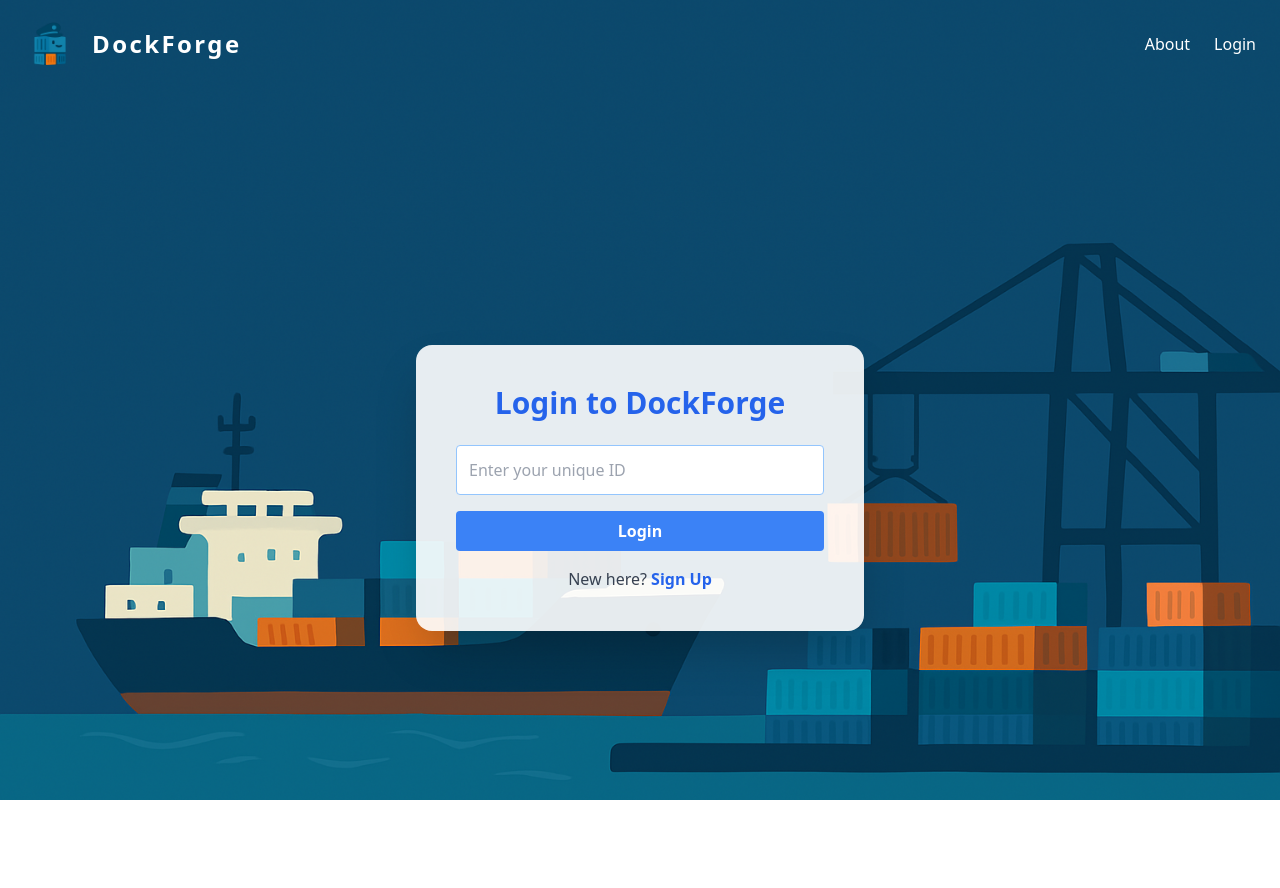
After one commit to uddithmachiraju/DockForge, a Flask app: template templates/login.html in a window 1280 px wide. The commit adds this page. Run offline with Flask 3, Linux system fonts and the light colour scheme; the template is opened without the code that fills it, so the values that code supplies are empty.

Commit message:
Added Login and signup pages and UI

```diff
--- /dev/null
+++ b/templates/base.html
@@ -0,0 +1,51 @@
+<!-- templates/base.html -->
+<!DOCTYPE html>
+<html lang="en">
+<head>
+  <meta charset="UTF-8" />
+  <meta name="viewport" content="width=device-width, initial-scale=1.0" />
+  <title>DockForge - Shipping Yard Saga</title>
+  <link href="https://cdn.jsdelivr.net/npm/tailwindcss@2.2.19/dist/tailwind.min.css" rel="stylesheet">
+  <style>
+    body, html {
+      margin: 0;
+      padding: 0;
+    }
+  </style>
+</head>
+<body class="h-screen w-screen overflow-hidden relative">
+
+  <!-- 🌄 Background -->
+  <img src="/static/images/Background.png" alt="Shipping Yard Background"
+       class="absolute bottom-0 left-0 w-full h-full object-cover object-bottom z-0" />
+
+  <!-- 🌊 Header -->
+  <header class="flex items-center justify-between px-6 py-4 relative z-10">
+    <div class="flex items-center space-x-3">
+        <a href="/" class="flex items-center space-x-3">
+          <img src="/static/images/Logo1.0.png" alt="Logo" class="h-14 w-14 object-contain" />
+          <h1 class="text-white text-2xl font-bold tracking-widest px-0">DockForge</h1>
+        </a>
+    </div>
+    <nav>
+      <ul class="flex gap-6 text-white font-medium">
+        {% if session.get('user_id') %}
+          <li><a href="/" class="hover:text-yellow-300">Home</a></li>
+          <li><a href="/levels" class="hover:text-yellow-300">Levels</a></li>
+          <li><a href="/progress" class="hover:text-yellow-300">Progress</a></li>
+          <li><a href="/logout" class="hover:text-yellow-300">Logout</a></li>
+        {% else %}
+          <li><a href="/about" class="hover:text-yellow-300">About</a></li>
+          <li><a href="/login" class="hover:text-yellow-300">Login</a></li>
+        {% endif %}
+      </ul>
+    </nav>
+  </header>
+
+  <!-- 🔹 Dynamic Content Goes Here -->
+  <main class="relative z-10">
+    {% block content %}{% endblock %}
+  </main>
+
+</body>
+</html>
--- /dev/null
+++ b/templates/login.html
@@ -0,0 +1,22 @@
+<!-- templates/login.html -->
+{% extends "base.html" %}
+
+{% block content %}
+<div class="flex flex-col items-center justify-center pt-100 h-screen">
+  <div class="bg-white bg-opacity-90 backdrop-blur-md p-10 rounded-2xl shadow-2xl w-full max-w-md z-10">
+    <h2 class="text-3xl font-extrabold mb-6 text-center text-blue-600">Login to DockForge</h2>
+    <form action="/login" method="POST">
+      <input type="text" name="user_id" placeholder="Enter your unique ID" required
+             class="w-full p-3 border border-blue-300 rounded mb-4 focus:outline-none focus:ring-2 focus:ring-blue-400" />
+      <button type="submit"
+              class="w-full bg-blue-500 hover:bg-blue-600 text-white font-bold py-2 px-4 rounded transition">
+        Login
+      </button>
+    </form>
+    <p class="mt-4 text-center text-gray-700">
+      New here?
+      <a href="/signup" class="text-blue-600 hover:underline font-semibold">Sign Up</a>
+    </p>
+  </div>
+</div>
+{% endblock %}
```
Also changed, not shown: templates/index.html (+6 -44 lines), templates/signup.html (added, +22 -0 lines).
